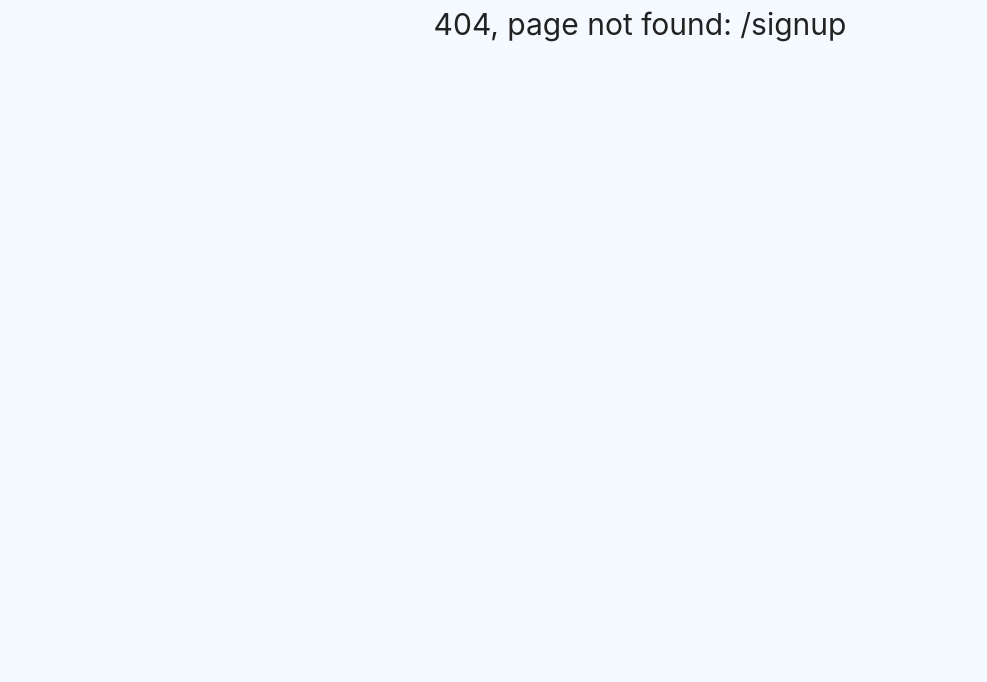
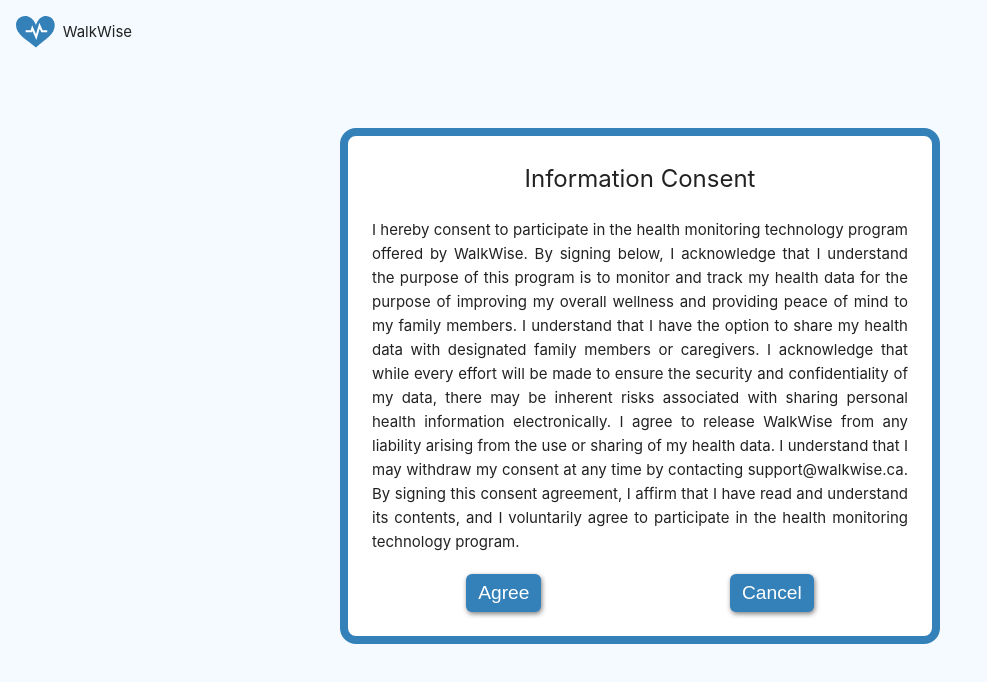
Before and after one commit to Capstone-Gait-Keepers/capstone, a Vue app in the folder frontend/: page /signup in a window 1280 px wide. Before the commit this address had no page. Shown: the top 682 px of the page, without its empty margins (0-987 px from the left). Built offline with nearby package versions, Linux system fonts and the light colour scheme.

Commit message:
Added consent page, closable alert

```diff
--- a/frontend/src/components/BasePage.vue
+++ b/frontend/src/components/BasePage.vue
@@ -10,7 +10,9 @@ onMounted(fetchData);
 <template>
   <div>
     <header>
-      <Logo />
+      <RouterLink to="/">
+        <Logo />
+      </RouterLink>
       <nav>
         <RouterLink to="/"><img src="@/assets/icon-overview.svg" alt="overview-icon"/>Overview</RouterLink>
         <RouterLink to="/breakdown"><img src="@/assets/icon-breakdown.svg" alt="breakdown-icon"/>Breakdown</RouterLink>
--- a/frontend/src/components/ChangeAlert.vue
+++ b/frontend/src/components/ChangeAlert.vue
@@ -1,10 +1,11 @@
 <template>
-  <div class="alert-box" v-if="metric_type">
+  <div class="alert-box" v-if="open && metric_type">
     <p class="exclamation">!</p>
     <div>
       <strong>Changes detected!</strong>
       <p>Negative changes were detected in your {{ props.metric_type }} over the last month. Consider setting an appointment up with your doctor to check in on your balance.</p>
     </div>
+    <p @click="open = false" class="close-button">X</p>
   </div>
 </template>
 
@@ -15,6 +16,10 @@ const props = defineProps({
     default: '',
   }
 });
+
+// v-model open close state
+const open = defineModel<boolean>();
+
 </script>
 
 <style scoped>
@@ -34,4 +39,11 @@ const props = defineProps({
   color: var(--yellow);
   line-height: 1;
 }
+
+.close-button {
+  font-size: 1.2rem;
+  color: var(--yellow);
+  cursor: pointer;
+  margin-left: auto;
+}
 </style>
--- a/frontend/src/components/Logo.vue
+++ b/frontend/src/components/Logo.vue
@@ -3,12 +3,10 @@ import { RouterLink } from 'vue-router'
 </script>
 
 <template>
-  <RouterLink to="/">
-    <div class="logo">
-      <img alt="WalkWise Logo" class="logo" src="@/assets/logo.svg" width="125" height="125" />
-      <p>WalkWise</p>
-    </div>
-  </RouterLink>
+  <div class="logo">
+    <img alt="WalkWise Logo" class="logo" src="@/assets/logo.svg" width="125" height="125" />
+    <p>WalkWise</p>
+  </div>
 </template>
 
 <style scoped>
--- a/frontend/src/router/index.ts
+++ b/frontend/src/router/index.ts
@@ -13,6 +13,11 @@ const router = createRouter({
       path: '/login',
       name: 'login',
       component: () => import('../views/LoginView.vue')
+    },
+    {
+      path: '/signup',
+      name: 'signup',
+      component: () => import('../views/ConsentView.vue')
     },
     {
       path: '/breakdown',
--- /dev/null
+++ b/frontend/src/views/ConsentView.vue
@@ -0,0 +1,77 @@
+<template>
+  <main>
+    <Logo />
+    <div class="center">
+      <div class="modal">
+        <header>
+          <h1>Information Consent</h1>
+        </header>
+        <div class="body">
+          <p>
+            I hereby consent to participate in the health monitoring technology program offered by WalkWise. By signing below,
+            I acknowledge that I understand the purpose of this program is to monitor and track my health data for the purpose
+            of improving my overall wellness and providing peace of mind to my family members. I understand that I have the
+            option to share my health data with designated family members or caregivers. I acknowledge that while every effort
+            will be made to ensure the security and confidentiality of my data, there may be inherent risks associated with
+            sharing personal health information electronically. I agree to release WalkWise from any liability arising from the
+            use or sharing of my health data. I understand that I may withdraw my consent at any time by contacting
+            support@walkwise.ca. By signing this consent agreement, I affirm that I have read and understand its contents, and
+            I voluntarily agree to participate in the health monitoring technology program.
+          </p>
+        </div>
+        <footer>
+          <button><RouterLink to="/">Agree</RouterLink></button>
+          <button><RouterLink to="/login">Cancel</RouterLink></button>
+        </footer>
+      </div>
+    </div>
+  </main>
+</template>
+
+<script setup>
+import { RouterLink } from 'vue-router';
+
+import Logo from '@/components/Logo.vue';
+</script>
+
+<style scoped>
+main {
+  margin: 1rem;
+}
+
+.center {
+  display: flex;
+  justify-content: center;
+  align-items: center;
+}
+
+.modal {
+  max-width: 600px;
+  /* Center of screen, both dims using flex*/
+  margin-top: 10vh;
+  padding: 1.5rem;
+  border: 8px solid var(--color-main);
+  border-radius: 16px;
+  background-color: white;
+}
+
+header {
+  margin-bottom: 20px;
+}
+
+header h1 {
+  text-align: center;
+  font-size: 24px;
+}
+
+.body {
+  margin-bottom: 20px;
+  text-align: justify;
+}
+
+footer {
+  display: flex;
+  justify-content: space-around;
+  font-size: 1.2rem;
+}
+</style>
--- a/frontend/src/views/HomeView.vue
+++ b/frontend/src/views/HomeView.vue
@@ -1,18 +1,8 @@
-<script setup lang="ts">
-import { RouterLink } from 'vue-router';
-
-import BasePage from '@/components/BasePage.vue';
-import ChangeAlert from '@/components/ChangeAlert.vue';
-import StatusIndicator from '@/components/StatusIndicator.vue';
-import { store, Section, validSection } from '@/store';
-const { user } = store;
-</script>
-
 <template>
   <BasePage>
     <h1>Good Afternoon, {{ user?.name }}.</h1>
-    <ChangeAlert metric_type="balance" />
-    <h2>Welcome to your personal insights</h2>
+    <ChangeAlert metric_type="'balance" v-model="alertOpen" />
+    <h2>Welcome to your personal insights.</h2>
 
     <div class="row" v-if="validSection(Section.Balance)">
       <h3>Balance Indicators</h3>
@@ -83,6 +73,19 @@ const { user } = store;
   </BasePage>
 </template>
 
+<script setup lang="ts">
+import { RouterLink } from 'vue-router';
+import { ref } from 'vue';
+
+import BasePage from '@/components/BasePage.vue';
+import ChangeAlert from '@/components/ChangeAlert.vue';
+import StatusIndicator from '@/components/StatusIndicator.vue';
+import { store, Section, validSection } from '@/store';
+const { user } = store;
+
+const alertOpen = ref(true);
+</script>
+
 <style scoped>
 .row {
   padding: 3rem 2rem;
--- a/frontend/src/views/LoginView.vue
+++ b/frontend/src/views/LoginView.vue
@@ -9,7 +9,9 @@
           <RouterLink to="/">Log In</RouterLink>
         </button>
         <p>or</p>
-        <button style="background-color: var(--green)">Sign Up</button>
+        <button style="background-color: var(--green)">
+          <RouterLink to="/signup">Sign Up</RouterLink>
+        </button>
       </div>
     </div>
   </main>
```
